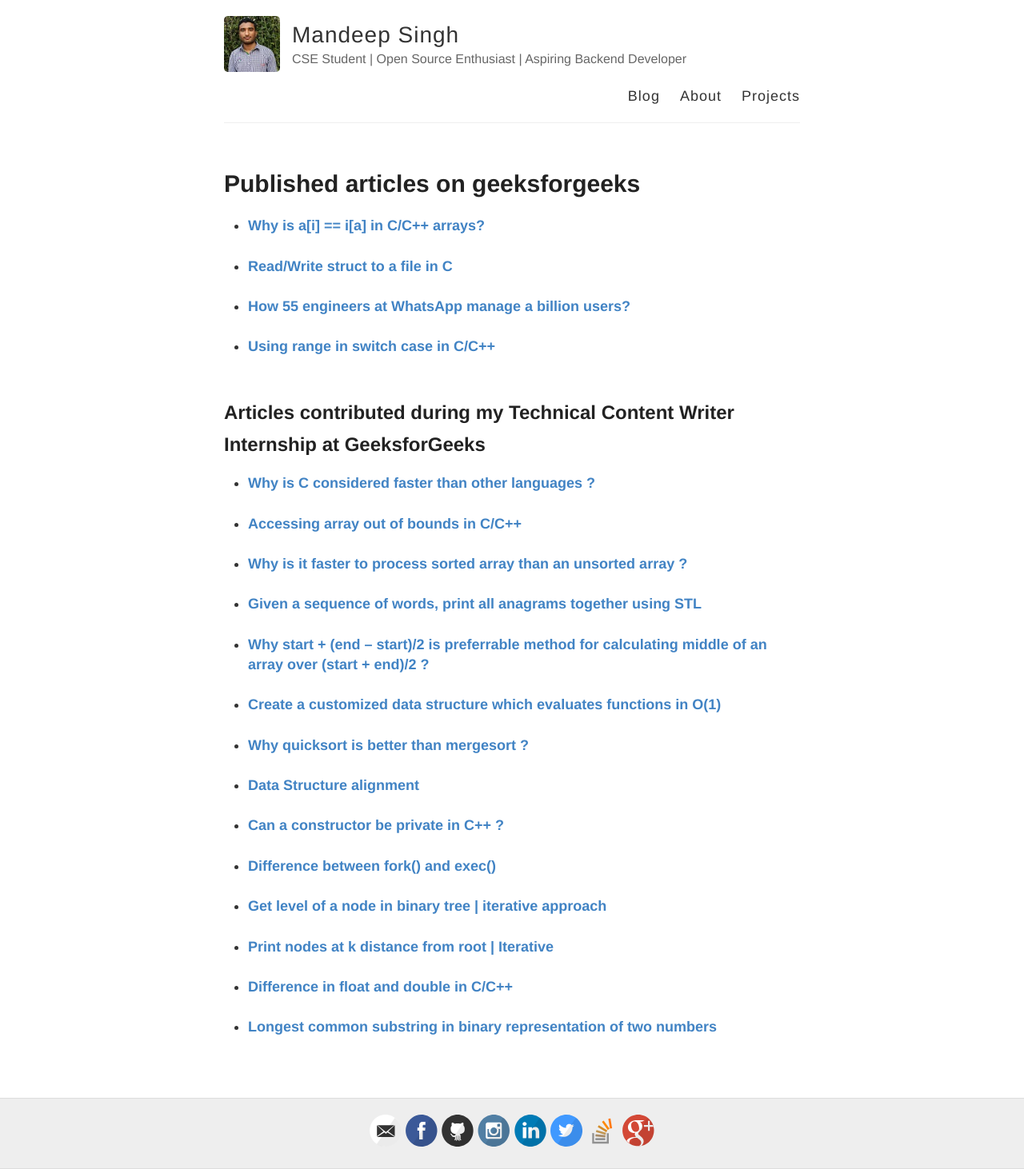
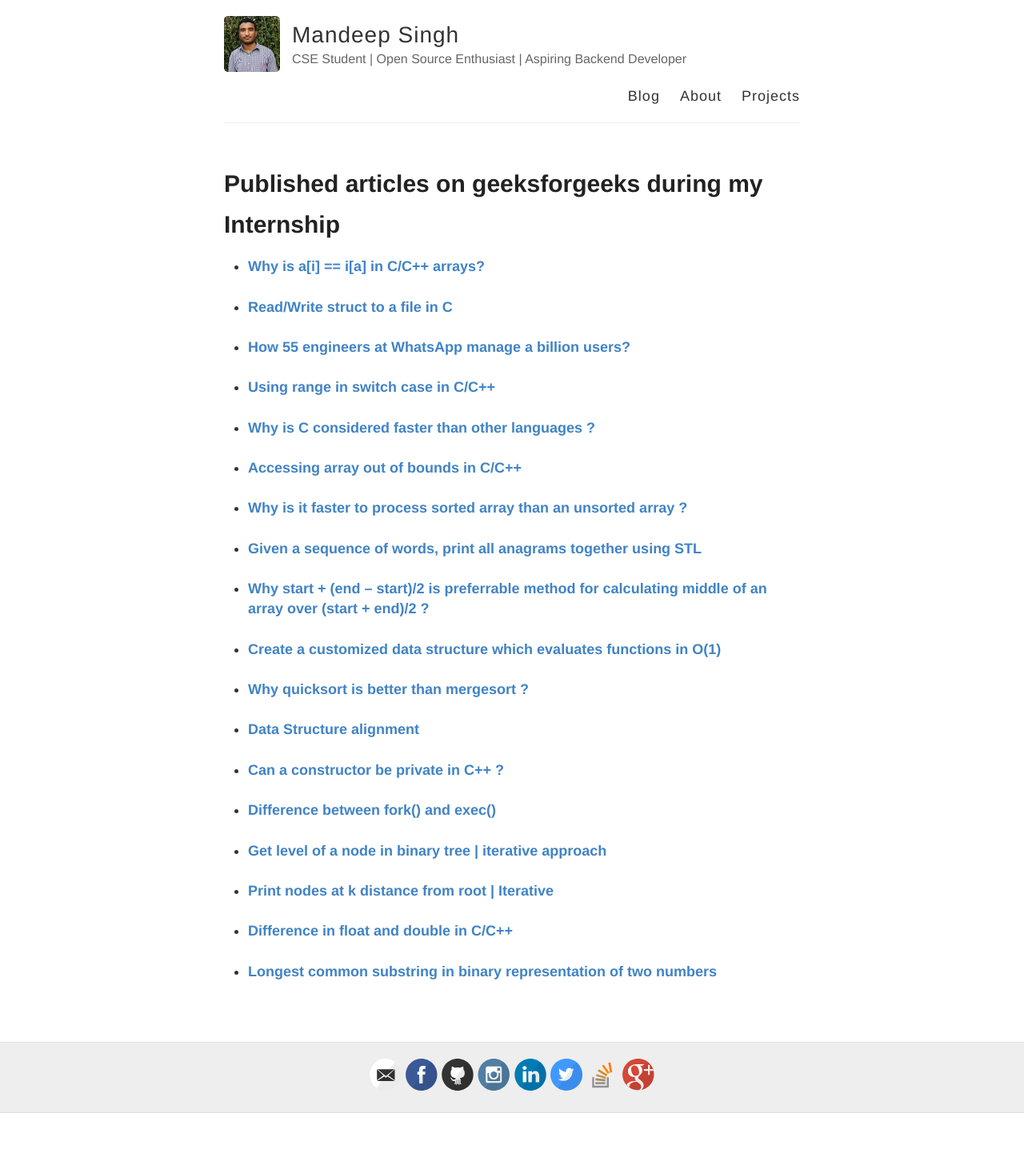
Before and after one commit to msdeep14/msdeep14.github.io, a Jekyll site: the page built from projects/geeksforgeeks_articles.html, in a window 1280 px wide. Shown: the whole page at 80% size. Built offline with Jekyll 4.4.1, drawn with Linux system fonts in a browser that asks for light colours; after the commit the page ends 1392 px from its top, so only the background shows below that; some of the changed lines change nothing that is shown.

Commit message:
cosmetic changes

```diff
--- a/projects/geeksforgeeks_articles.html
+++ b/projects/geeksforgeeks_articles.html
@@ -1,6 +1,6 @@
 ---
 layout: page
-title: Published articles on geeksforgeeks
+title: Published articles on geeksforgeeks during my Internship
 permalink: /projects/geeksforgeeks_articles
 ---
 
@@ -16,11 +16,11 @@ permalink: /projects/geeksforgeeks_articles
         <br/>
         <li><strong><a target="_blank" href = "http://www.geeksforgeeks.org/using-range-switch-case-cc/">Using range in switch case in C/C++</a></strong></li>
         <br/>
-    </ul>
+    <!-- </ul>
 </p>
 <h2>Articles contributed during my Technical Content Writer Internship at GeeksforGeeks</h2>
 <p>
-    <ul>
+    <ul> -->
         <li><strong><a target = "_blank" href = "http://www.geeksforgeeks.org/c-considered-faster-languages/">Why is C considered faster than other languages ?</a></strong></li><br/>
         <li><strong><a target = "_blank" href = "http://www.geeksforgeeks.org/accessing-array-bounds-ccpp/">Accessing array out of bounds in C/C++</a></strong></li><br/>
         <li><strong><a target = "_blank" href = "http://www.geeksforgeeks.org/faster-process-sorted-array-unsorted-array/">Why is it faster to process sorted array than an unsorted array ?</a></strong></li><br/>
```
